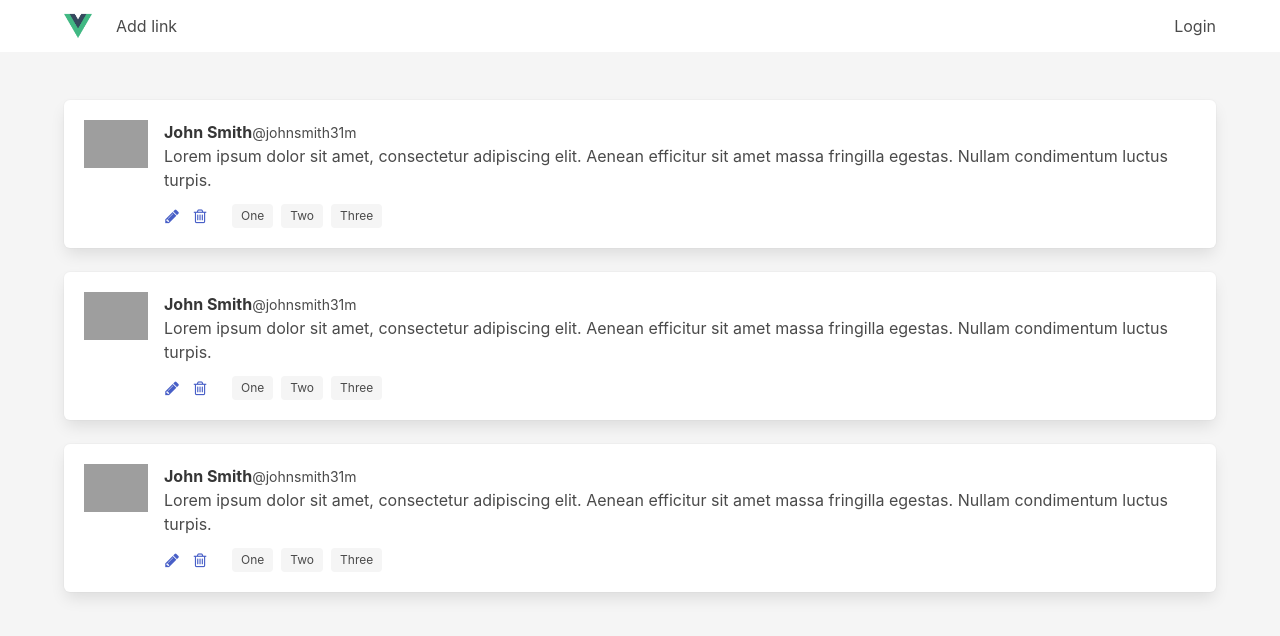
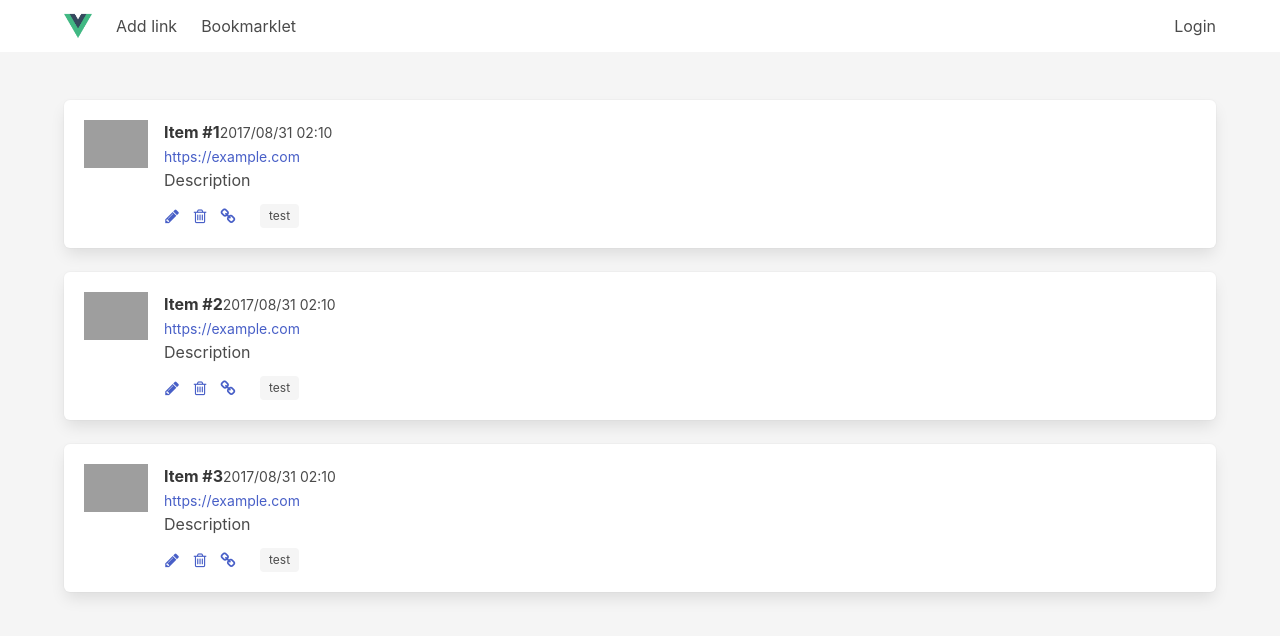
Before and after one commit to mmorainville/vlinks, a Vue app: page / in a window 1280 px wide. Shown: the top 636 px of the page. Built offline with nearby package versions, Linux system fonts and the light colour scheme; grey boxes are pictures that could not be loaded.

Commit message:
feat: handle the addition and deletion of items

```diff
--- a/src/components/Item.vue
+++ b/src/components/Item.vue
@@ -9,11 +9,12 @@
       <div class="media-content">
         <div class="content">
           <p>
-            <strong>John Smith</strong>
-            <small>@johnsmith</small>
-            <small>31m</small>
+            <strong>{{ item.title }}</strong>
+            <small>{{ item.addDate | date }}</small>
             <br>
-            Lorem ipsum dolor sit amet, consectetur adipiscing elit. Aenean efficitur sit amet massa fringilla egestas. Nullam condimentum luctus turpis.
+            <small><a :href="item.url">{{ item.url }}</a></small>
+            <br>
+            {{ item.description }}
           </p>
         </div>
 
@@ -27,15 +28,16 @@
                 <a class="level-item" @click="deleteItem">
                   <span class="icon is-small"><i class="fa fa-trash-o"></i></span>
                 </a>
+                <router-link class="level-item" title="Permalink" :to="{ name: 'Item', params: { id: item.id }}">
+                  <span class="icon is-small"><i class="fa fa-link"></i></span>
+                </router-link>
               </div>
             </nav>
           </div>
 
           <div class="column">
             <div class="tags">
-              <span class="tag">One</span>
-              <span class="tag">Two</span>
-              <span class="tag">Three</span>
+              <span v-for="tag in item.tags" class="tag">{{ tag }}</span>
             </div>
           </div>
         </div>
@@ -45,26 +47,32 @@
 </template>
 
 <script>
-  import { mapState } from 'vuex'
+  import * as types from '@/store/mutation-types'
 
   export default {
     name: 'item',
     props: ['id'],
     computed: {
-      ...mapState(['items'])
-    },
-    mounted () {
-      console.log(this.items[this.id])
+      item () {
+        return this.$store.getters.getItemById(this.id)
+      }
     },
     methods: {
       editItem () {
-        this.$router.push({path: '/item-form', query: {id: 'test'}})
+        this.$router.push({path: '/item-form', query: {id: this.item.id}})
       },
       deleteItem () {
         let canDelete = confirm('Are you sure you want to delete this link?')
         if (canDelete) {
-          console.log('Item deleted')
+          this.$store.commit(types.DELETE_ITEM, this.item.id)
         }
+      }
+    },
+    filters: {
+      date: function (value) {
+        if (!value) return ''
+        value = value.toString()
+        return value.replace(new RegExp('-', 'g'), '/').replace('T', ' ')
       }
     }
   }
--- a/src/components/ItemForm.vue
+++ b/src/components/ItemForm.vue
@@ -62,7 +62,7 @@
 
       <div class="field is-grouped">
         <div class="control">
-          <button class="button is-primary">Submit</button>
+          <button class="button is-primary" @click="saveItem">Submit</button>
         </div>
         <div class="control">
           <button class="button is-link">Cancel</button>
@@ -74,6 +74,7 @@
 
 <script>
   import { mapState } from 'vuex'
+  import * as types from '@/store/mutation-types'
 
   const uuidv4 = require('uuid/v4')
 
@@ -90,7 +91,7 @@
           id: uuidv4(),
           title: this.$route.query.title ? this.$route.query.title : '',
           url: this.$route.query.url ? this.$route.query.url : '',
-          description: this.$route.query.description ? this.$route.query.description : '',
+          description: '',
           tags: [],
           isPrivate: false,
           addDate: (new Date(Date.now() - timezoneOffset)).toISOString().substring(0, 16)
@@ -114,6 +115,10 @@
         if (index > -1) {
           this.item.tags.splice(index, 1)
         }
+      },
+      saveItem () {
+        this.$store.commit(types.SAVE_ITEM, this.item)
+        this.$router.push('/')
       }
     }
   }
--- a/src/components/Items.vue
+++ b/src/components/Items.vue
@@ -1,6 +1,6 @@
 <template>
   <div class="c-items">
-    <item v-for="(item, key)  in items" :key="item.id"></item>
+    <item v-for="(item, key) in items" :key="item.id" :id="item.id"></item>
   </div>
 </template>
 
@@ -10,9 +10,7 @@
 
   export default {
     name: 'items',
-    components: {
-      Item
-    },
+    components: {Item},
     computed: mapState(['items'])
   }
 </script>
--- a/src/components/Navbar.vue
+++ b/src/components/Navbar.vue
@@ -18,6 +18,7 @@
           <router-link class="navbar-item" to="/item-form" exact>
             Add link
           </router-link>
+          <a class="navbar-item" :href="'javascript:' + bookmarklet">Bookmarklet</a>
         </div>
 
         <div class="navbar-end">
@@ -32,6 +33,13 @@
 
 <script>
   export default {
-    name: 'navbar'
+    name: 'navbar',
+    data () {
+      return {
+        bookmarklet: `(function(){var%20url%20=%20location.href;
+        var%20title%20=%20document.title%20||%20url;
+        window.open('http://localhost:8080/item-form?url='%20+%20encodeURIComponent(url)+'&title='%20+%20encodeURIComponent(title),'_blank','height=600,width=800');})();`
+      }
+    }
   }
 </script>
--- a/src/store/getters.js
+++ b/src/store/getters.js
@@ -1 +1,5 @@
 export const mainCounter = state => state.counters.main
+
+export const getItemById = (state, getters) => (id) => {
+  return state.items[id]
+}
--- a/src/store/modules/items.js
+++ b/src/store/modules/items.js
@@ -1,3 +1,4 @@
+import Vue from 'vue'
 import * as types from '../mutation-types'
 
 const state = {
@@ -12,7 +13,7 @@ const state = {
   },
   'bla': {
     id: 'bla',
-    title: 'Item #1',
+    title: 'Item #2',
     url: 'https://example.com',
     description: 'Description',
     tags: ['test'],
@@ -21,7 +22,7 @@ const state = {
   },
   'test2': {
     id: 'test2',
-    title: 'Item #1',
+    title: 'Item #3',
     url: 'https://example.com',
     description: 'Description',
     tags: ['test'],
@@ -35,7 +36,7 @@ const mutations = {
     state[item.id] = item
   },
   [types.DELETE_ITEM] (state, id) {
-    delete state[id]
+    Vue.delete(state, id)
   }
 }
 
```
